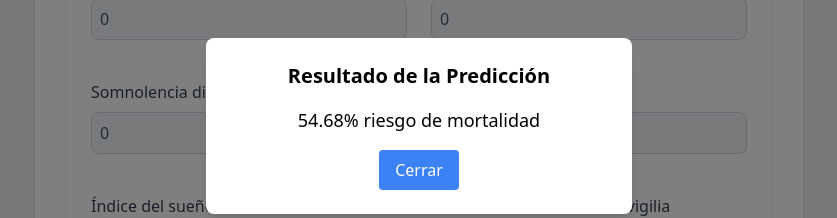
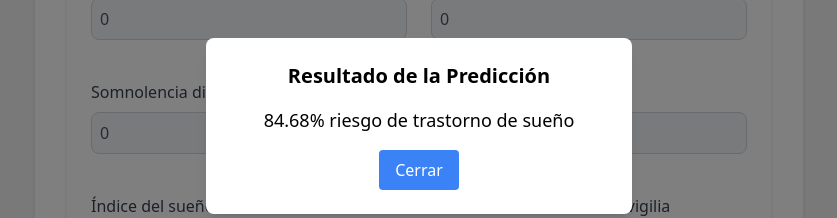
Before and after one commit to Ernesto248/sleep-disorder, a React (Vite) app: page /form in a window 1280 px wide. Both pictures are taken after a click on the button "Evaluar". Shown: the part 880-1098 px from the top of the page, without its empty margins (221-1058 px from the left). Built offline with nearby package versions, Linux system fonts and the light colour scheme.

Commit message:
Modal updated

```diff
--- a/src/Components/EvalForm/index.jsx
+++ b/src/Components/EvalForm/index.jsx
@@ -343,7 +343,7 @@ const EvalForm = () => {
       <PredictionModal
         isOpen={isModalOpen}
         onClose={closeModal}
-        prediction={54.68}
+        prediction={84.68}
       />
     </div>
   );
--- a/src/Components/PredictionModal/index.jsx
+++ b/src/Components/PredictionModal/index.jsx
@@ -10,7 +10,7 @@ const PredictionModal = ({ isOpen, onClose, prediction }) => {
           Resultado de la Predicción
         </h2>
         <p className="text-lg mb-4 text-center">
-          {prediction}% riesgo de mortalidad
+          {prediction}% riesgo de trastorno de sueño
         </p>
         <div className="flex justify-center">
           <button
```
